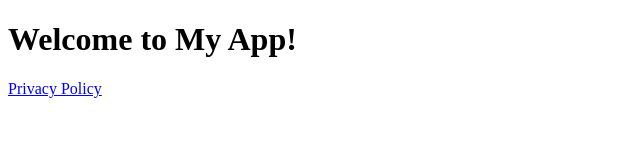
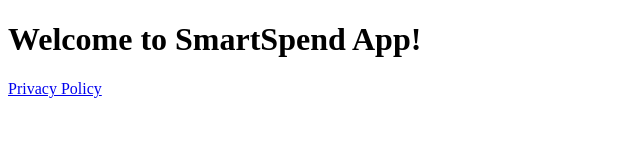
Before and after one commit to tayloryounge-stack/tayloryounge-stack.github.io, a plain HTML site: page index.html in a window 1280 px wide. Shown: the whole page, without its empty margins (0-640 px from the left). Drawn offline with Linux system fonts and the light colour scheme.

Commit message:
Update index.html

```diff
--- a/index.html
+++ b/index.html
@@ -6,7 +6,7 @@
   <title>SmartSpend</title>
 </head>
 <body>
-  <h1>Welcome to My App!</h1>
+  <h1>Welcome to SmartSpend App!</h1>
   <p><a href="/privacy.html">Privacy Policy</a></p>
 </body>
 </html>
```
